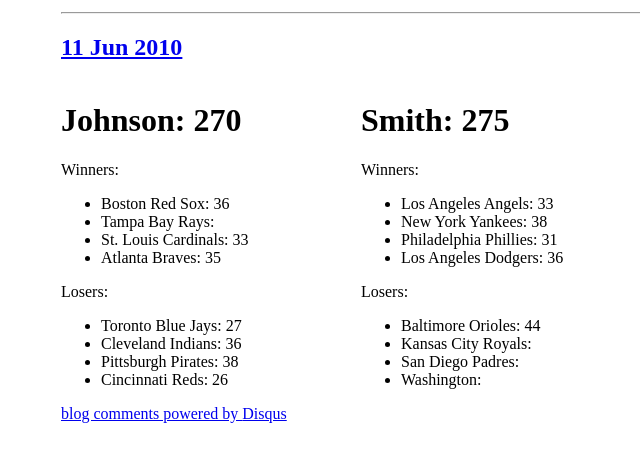
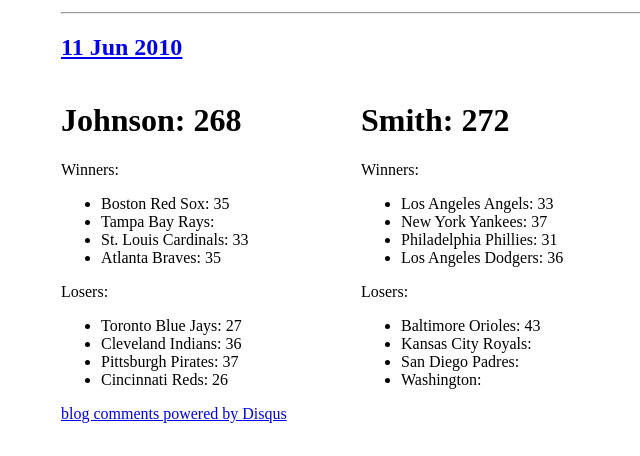
Before and after one commit to travisj/thebet, a Jekyll site: the page built from _posts/2010-06-11-Results.markdown, in a window 1280 px wide. Shown: the part 247-703 px from the top of the page, without its empty margins (279-919 px from the left). Built offline with Jekyll 4.4.1, drawn with Linux system fonts in a browser that asks for light colours; nearby versions of some CDN libraries; Markdown is read by kramdown in place of the engine named in the settings; comment, search, counter and statistics services are not loaded.

Commit message:
adding todays results

```diff
--- a/_posts/2010-06-11-Results.markdown
+++ b/_posts/2010-06-11-Results.markdown
@@ -1,21 +1,21 @@
 ---
 layout: post
-johnson: 270
-smith: 275
+johnson: 268
+smith: 272
 tor: 27
 cle: 36
-bos: 36
+bos: 35
 tb: 39
-pit: 38
+pit: 37
 cin: 26
 stl: 33
 atl: 35
-bal: 44
+bal: 43
 kc: 36
-nyy: 38
+nyy: 37
 laa: 33
 sd: 25
-wsh: 32
+wsh: 31
 phi: 31
 lad: 36
 ---
```
